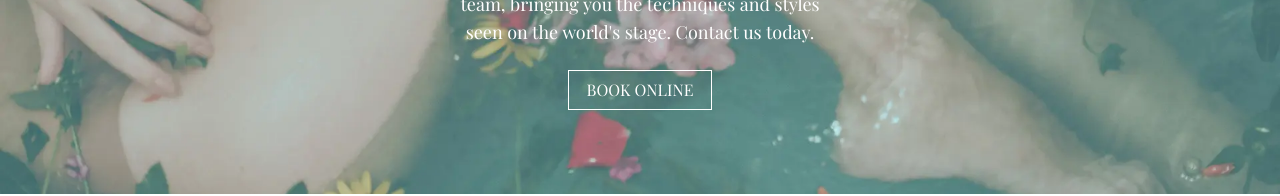
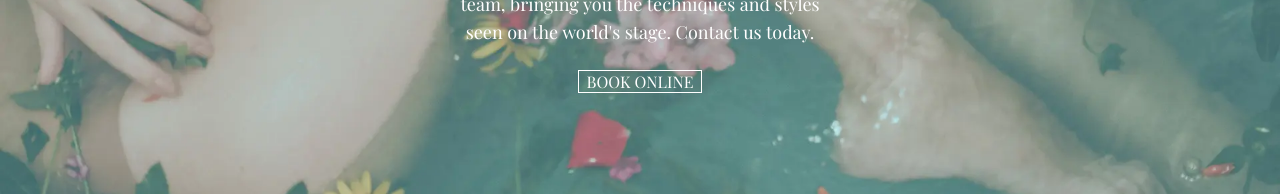
Before and after one commit to TashaRolland92/adamas-kallos, a React (Vite) app: page / in a window 1280 px wide. Shown: the part 1138-1334 px from the top of the page. Built offline with nearby package versions, Linux system fonts and the light colour scheme; no server answers; a web font is replaced by a local one.

Commit message:
imported new global button for book appointment cmpnt

```diff
--- a/src/components/BookAppointment.tsx
+++ b/src/components/BookAppointment.tsx
@@ -1,4 +1,5 @@
 import React from "react";
+import Button from '../components/buttons/Button';
 
 const BookAppointment: React.FC = () => {
 	return (
@@ -7,7 +8,7 @@ const BookAppointment: React.FC = () => {
 				<h3 className="uppercase playfair text-xl relative">Book Appointment</h3>
 				<h1 className="playfair-italic-700 text-6xl leading-14 mb-6">Make a reservation for unforgettable beauty.</h1>
 				<p className="playfair text-lg max-w-96 mx-auto mb-6">Trust your beauty journey to our accomplished team, bringing you the techniques and styles seen on the world's stage. Contact us today.</p>
-				<button className="playfair border border-white px-2 h-10 w-full max-w-36 uppercase transition-colors ease-in hover:bg-white hover:text-primaryContent">Book Online</button>
+				<Button to={'/booking'}>Book Online</Button>
 			</div>
 		</section>
 	);
```
